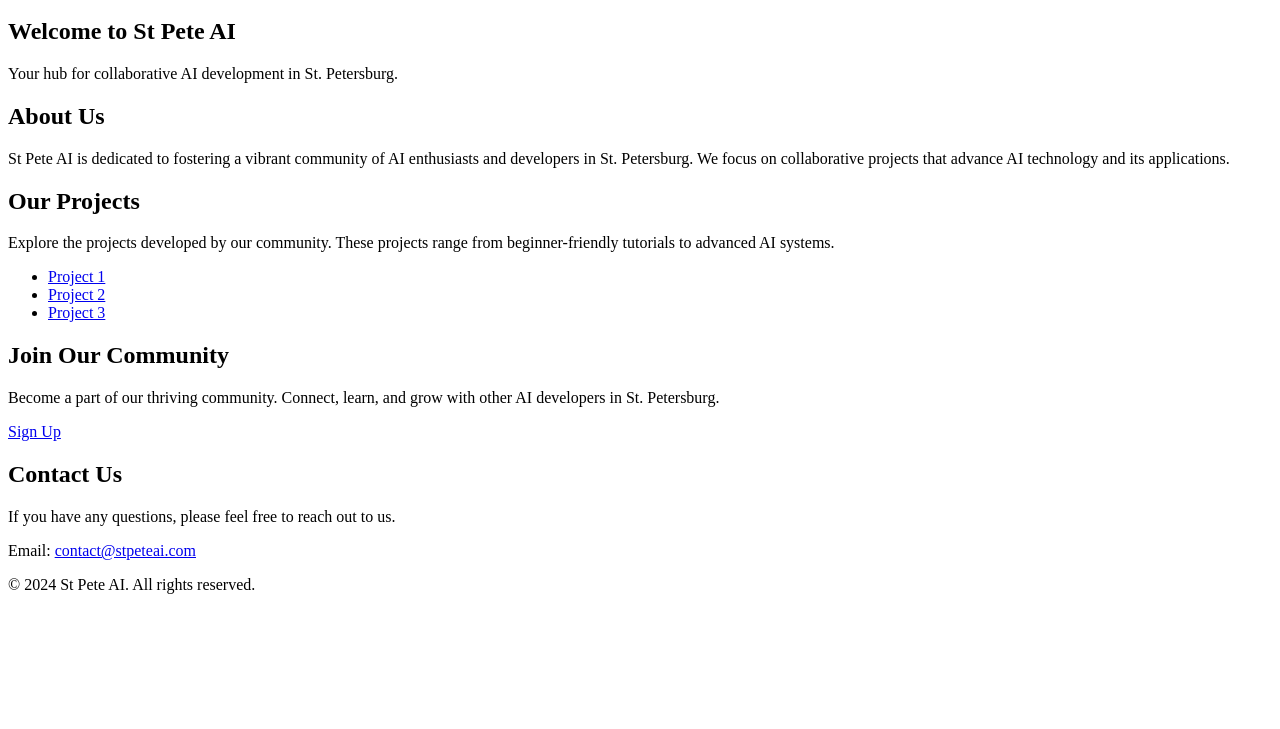
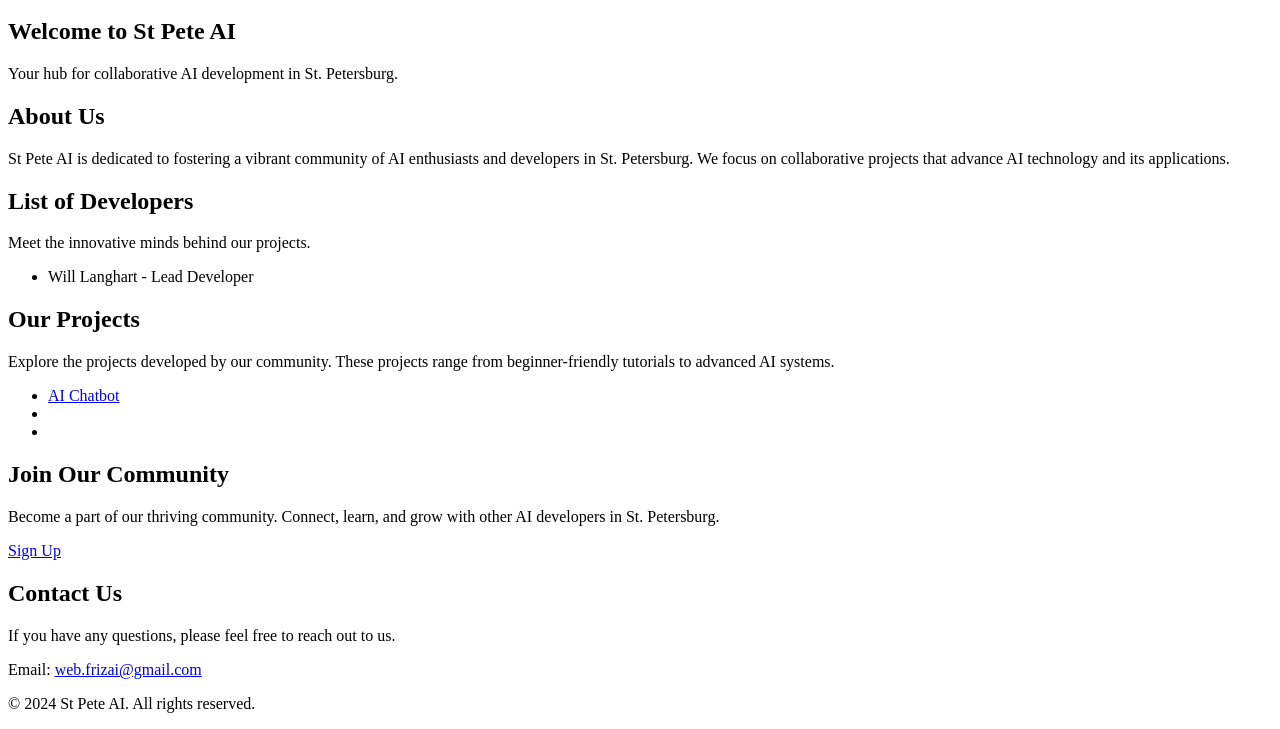
Before and after one commit to Will-Langhart/st-pete-ai, a Flask app: page / in a window 1280 px wide. Shown: the part 228-957 px from the top of the page. Before the commit the page ends 822 px from the top, so only its background shows below. Run offline with Flask 2, Linux system fonts and the light colour scheme.

Commit message:
Update index.html
Signed-off-by: Will Langhart <theholotrout@gmail.com>

```diff
--- a/templates/index.html
+++ b/templates/index.html
@@ -38,14 +38,25 @@
             </div>
         </section>
 
+        <section id="developers">
+            <div class="container">
+                <h2>List of Developers</h2>
+                <p>Meet the innovative minds behind our projects.</p>
+                <ul>
+                    <li>Will Langhart - Lead Developer</li>
+                    <!-- Additional developers can be added here -->
+                </ul>
+            </div>
+        </section>
+
         <section id="projects">
             <div class="container">
                 <h2>Our Projects</h2>
                 <p>Explore the projects developed by our community. These projects range from beginner-friendly tutorials to advanced AI systems.</p>
                 <ul>
-                    <li><a href="#">Project 1</a></li>
-                    <li><a href="#">Project 2</a></li>
-                    <li><a href="#">Project 3</a></li>
+                    <li><a href="#">AI Chatbot</a></li>
+                    <li><a href="#"></a></li>
+                    <li><a href="#"></a></li>
                 </ul>
             </div>
         </section>
@@ -62,7 +73,7 @@
             <div class="container">
                 <h2>Contact Us</h2>
                 <p>If you have any questions, please feel free to reach out to us.</p>
-                <p>Email: <a href="mailto:contact@stpeteai.com">contact@stpeteai.com</a></p>
+                <p>Email: <a href="mailto:web.frizai@gmail.com">web.frizai@gmail.com</a></p>
             </div>
         </section>
     </main>
```
